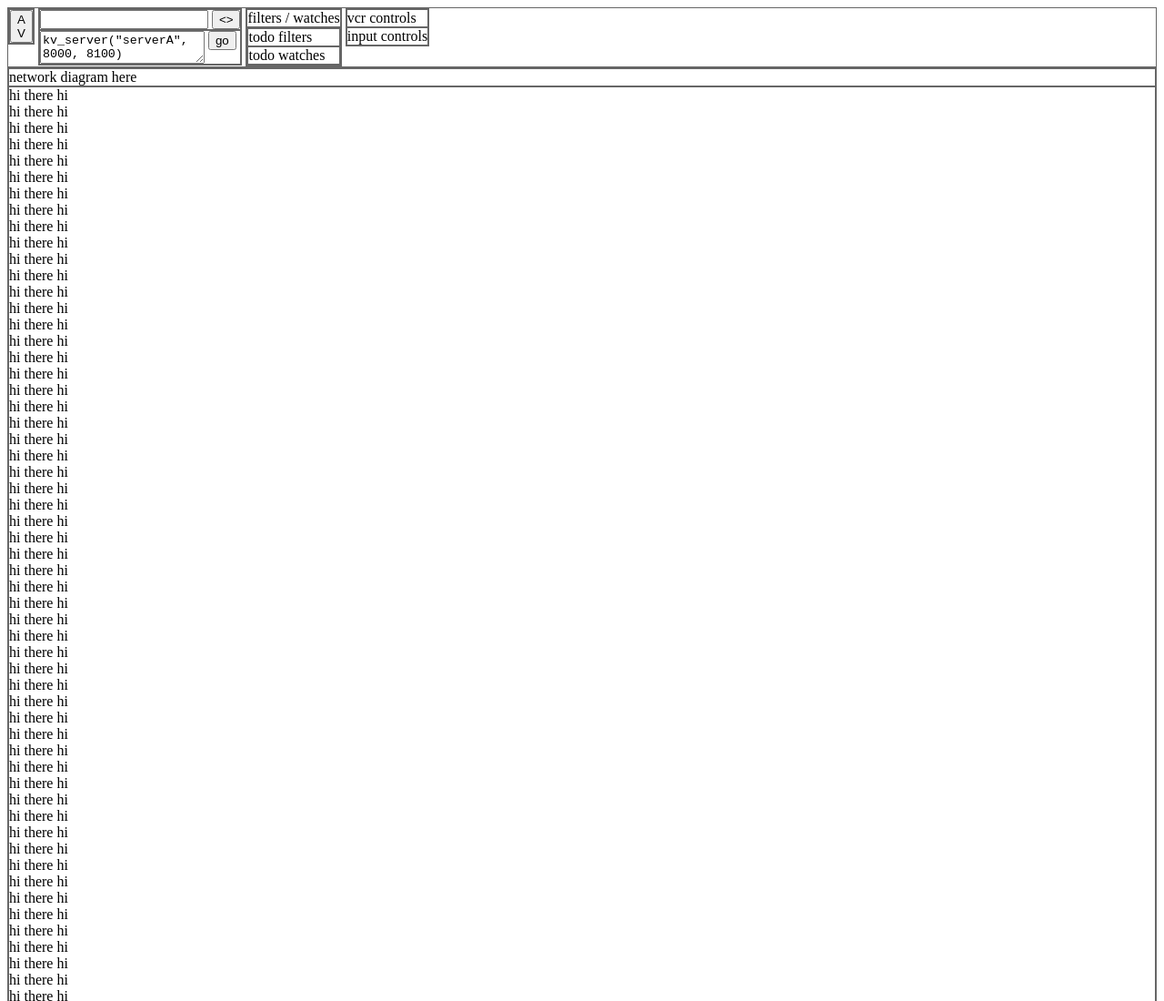
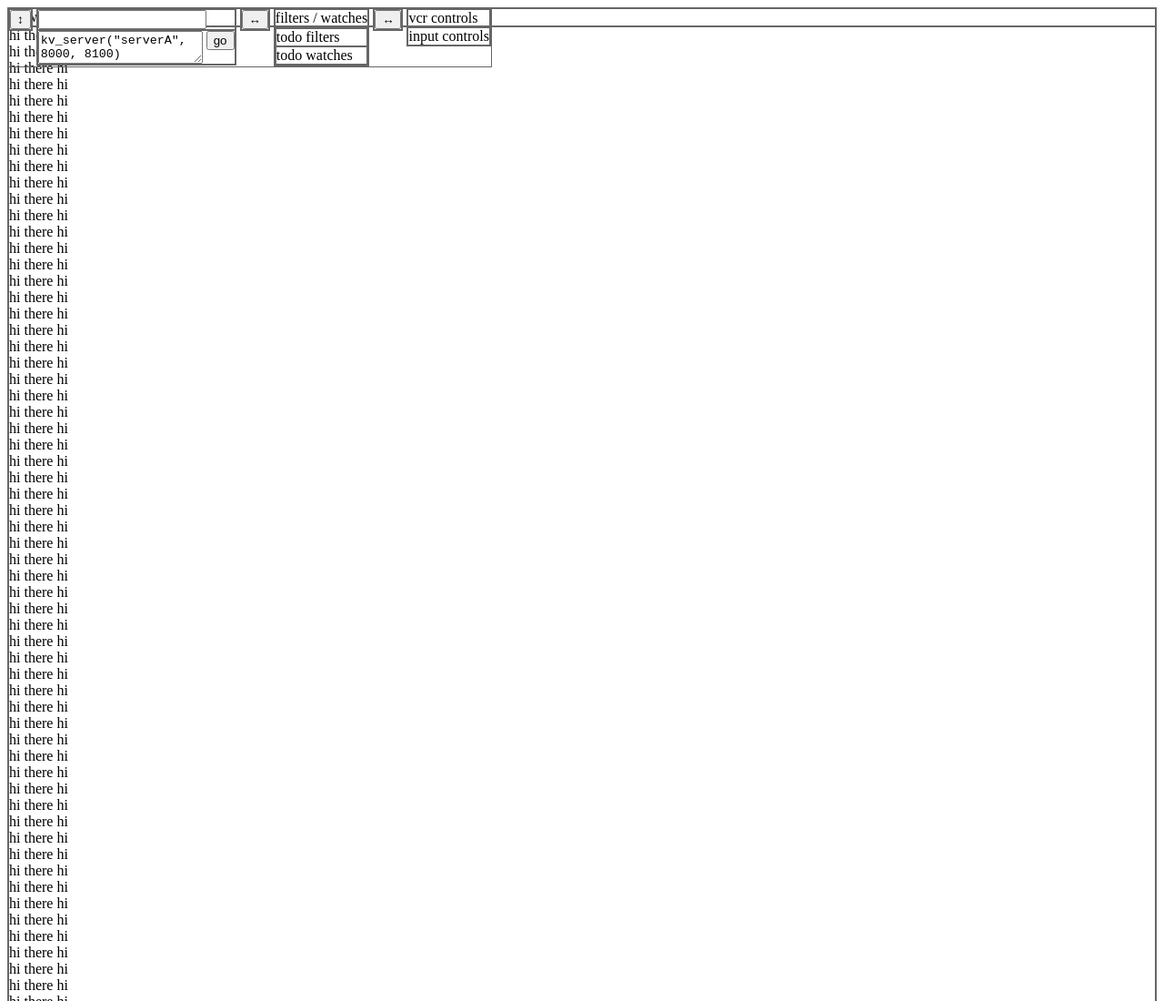
Before and after one commit to couchbaselabs/cbfg, a plain HTML site: page world-t1wire.html in a window 1280 px wide. Shown: the top 1100 px of the page at 91% size. Drawn offline with Linux system fonts and the light colour scheme.

Commit message:
More expand/collapse buttons.

```diff
--- a/world-t1wire.html
+++ b/world-t1wire.html
@@ -5,13 +5,12 @@
 <div class="ribbon">
   <div class="ribbon-part">
     <div class="ribbon-top">
-      <button onclick="toggle('ribbon-bottom')">A<br/>V</button>
+      <button onclick="toggle('ribbon-bottom')">&#8597;</button>
     </div>
   </div>
-  <div class="ribbon-part">
+  <div class="ribbon-part ribbon-prog">
     <div class="ribbon-top">
       <input type="text"/>
-      <button>&lt;&gt;</button>
     </div>
     <div class="ribbon-bottom">
       <textarea id="prog-in">
@@ -27,11 +26,21 @@ kv_client("client-2", "serverA", 8000)
   </div>
   <div class="ribbon-part">
     <div class="ribbon-top">
+      <button onclick="toggle('ribbon-prog')">&#8596;</button>
+    </div>
+  </div>
+  <div class="ribbon-part ribbon-filters">
+    <div class="ribbon-top">
       filters / watches
     </div>
     <div class="ribbon-bottom">
       <div class="filters" id="filters">todo filters</div>
       <div class="watches" id="watches">todo watches</div>
+    </div>
+  </div>
+  <div class="ribbon-part">
+    <div class="ribbon-top">
+      <button onclick="toggle('ribbon-filters')">&#8596;</button>
     </div>
   </div>
   <div class="ribbon-part">
@@ -86,6 +95,9 @@ div {
 * {
  vertical-align: top;
 }
+.ribbon {
+  position: fixed;
+}
 .ribbon .ribbon-part {
   display: inline-block;
 }
```
